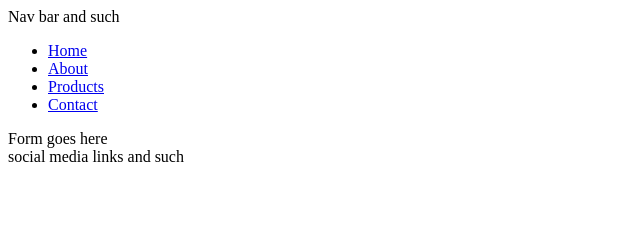
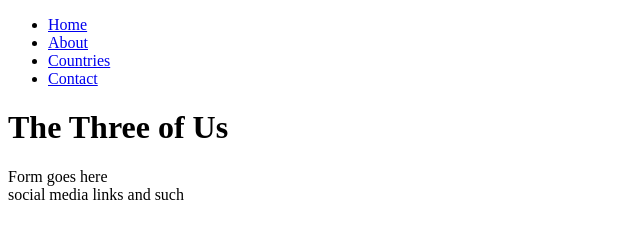
Before and after one commit to Birkbeck2/web-development-website-project-woodie91, a plain HTML site: page contact.html in a window 1280 px wide. Shown: the whole page, without its empty margins (0-640 px from the left). Drawn offline with Linux system fonts and the light colour scheme.

Commit message:
added nav to all HTML pages

```diff
--- a/contact.html
+++ b/contact.html
@@ -8,16 +8,18 @@
 <body>
   <header>
 
-Nav bar and such
+    <header>
+        <!-- Navigation bar -->
+    <ul class="nav">
+        <li><a href="/index.html">Home</a></li>
+        <li><a href="/about.html">About</a></li>
+        <li><a href="/countries.html">Countries</a></li>
+        <li><a href="/contact.html">Contact</a></li>
+      </ul>
+      </ul>
 
-
-<ul class="nav">
-    <li><a href="#">Home</a></li>
-    <li><a href="#">About</a></li>
-    <li><a href="#">Products</a></li>
-    <li><a href="#">Contact</a></li>
-  </ul>
-  </ul>
+    <h1>The Three of Us</h1>
+</header>
 
   </header>
 
```
Also changed, not shown: about.html (+13 -0 lines), countries.html (+24 -0 lines), index.html (+3 -0 lines).
